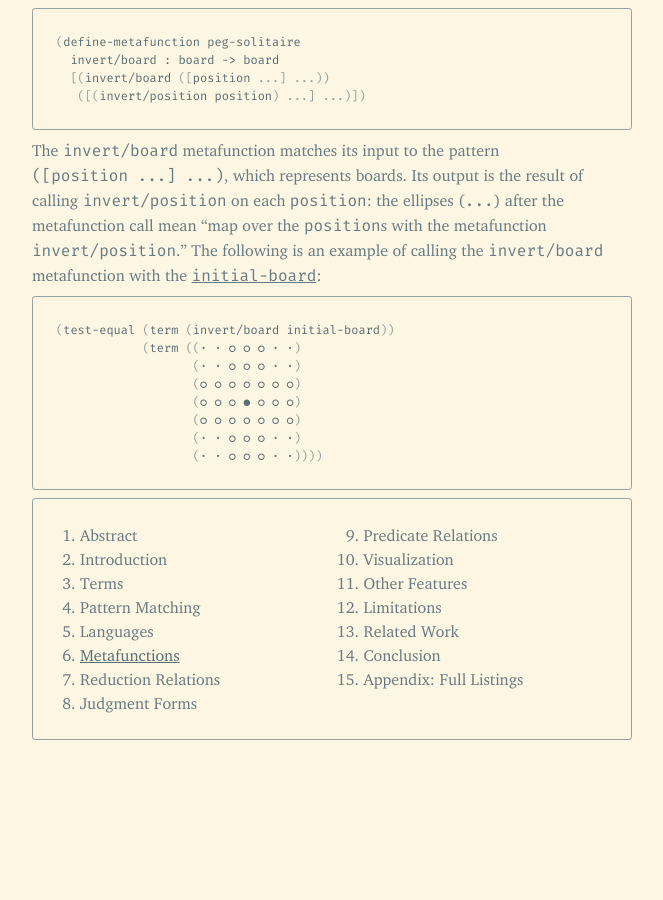
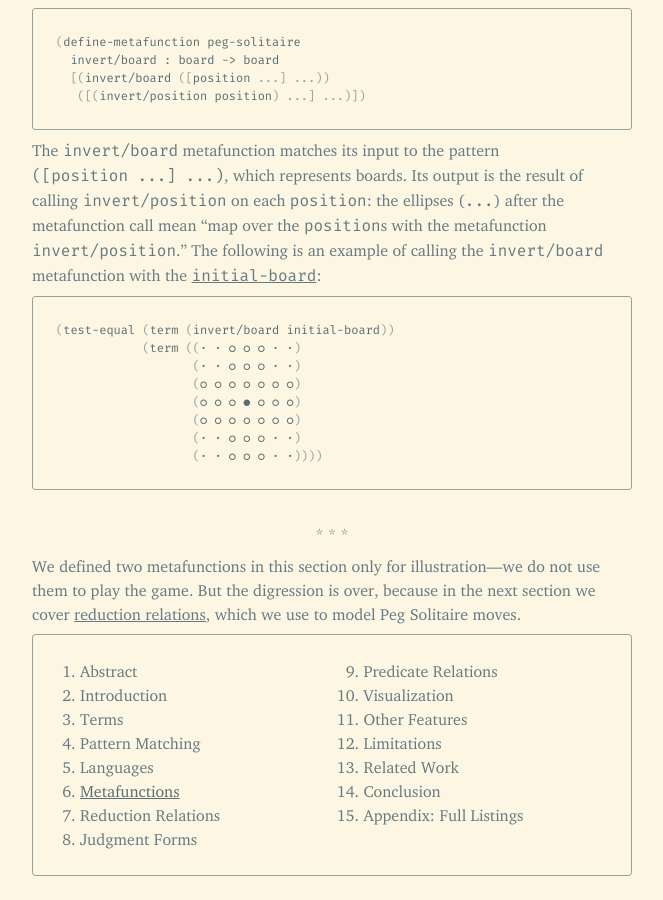
Before and after one commit to leafac/leafac.com, a Jekyll site: the page built from prose/playing-the-game-with-plt-redex/metafunctions.md, in a window 1280 px wide and 900 px high, scrolled down 2030 px. Shown: the whole window, without its empty margins (108-771 px from the left). Built offline with Jekyll 4.4.1, drawn with Linux system fonts in a browser that asks for light colours; before the commit the page ends 2794 px from its top, so only the background shows below that.

Commit message:
Link sections

````diff
--- a/prose/playing-the-game-with-plt-redex/metafunctions.md
+++ b/prose/playing-the-game-with-plt-redex/metafunctions.md
@@ -79,3 +79,7 @@ The `invert/board` metafunction matches its input to the pattern `([position ..
                    (· · ○ ○ ○ · ·)
                    (· · ○ ○ ○ · ·))))
 ```
+
+* * *
+
+We defined two metafunctions in this section only for illustration—we do not use them to play the game. But the digression is over, because in the next section we cover [reduction relations](reduction-relations), which we use to model Peg Solitaire moves.
````
Also changed, not shown: prose/playing-the-game-with-plt-redex/introduction.md (+1 -1 lines), prose/playing-the-game-with-plt-redex/languages.md (+2 -0 lines), prose/playing-the-game-with-plt-redex/pattern-matching.md (+4 -0 lines), prose/playing-the-game-with-plt-redex/reduction-relations.md (+1 -1 lines), prose/playing-the-game-with-plt-redex/terms.md (+2 -0 lines).
